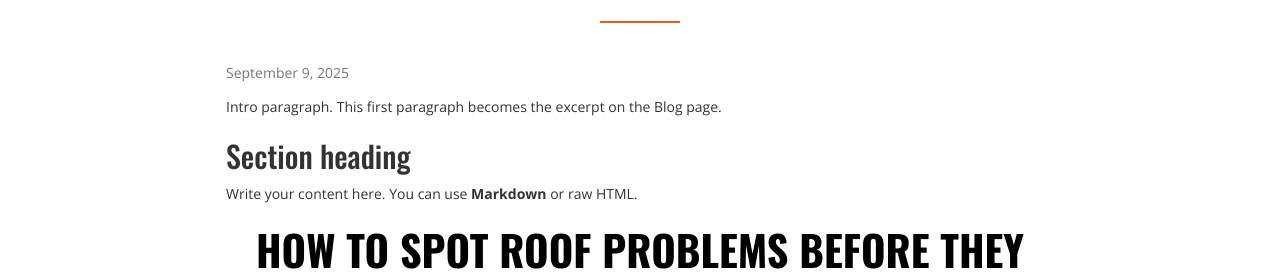
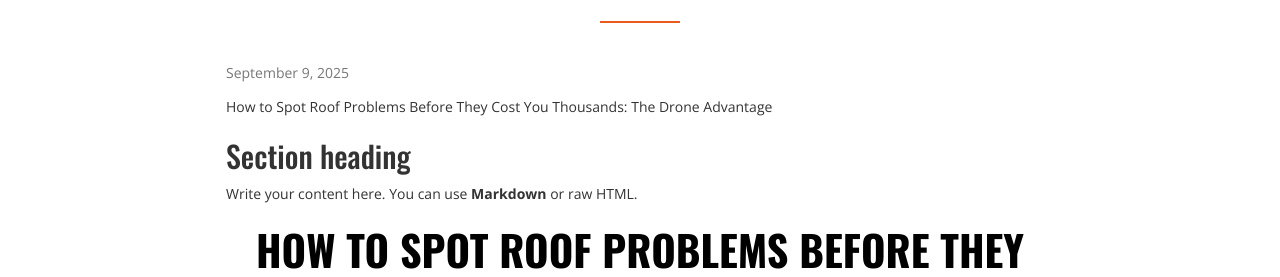
Before and after one commit to ahdworsky/SkySureInspections, a Jekyll site: the page built from _posts/2025-09-09-new-post.md, in a window 1280 px wide and 900 px high. Shown: the part 193-470 px from the top of the window. Built offline with Jekyll 4.4.1, drawn with Linux system fonts in a browser that asks for light colours; nearby versions of some CDN libraries; library files that are not in the unit come from our copies.

Commit message:
Update 2025-09-09-new-post.md

```diff
--- a/_posts/2025-09-09-new-post.md
+++ b/_posts/2025-09-09-new-post.md
@@ -5,7 +5,7 @@ date: 2025-09-09 09:00:00 -0400
 description: "1–2 sentence summary for previews and SEO."
 ---
 
-Intro paragraph. This first paragraph becomes the excerpt on the Blog page.
+How to Spot Roof Problems Before They Cost You Thousands: The Drone Advantage
 
 <!--more-->
 
```
